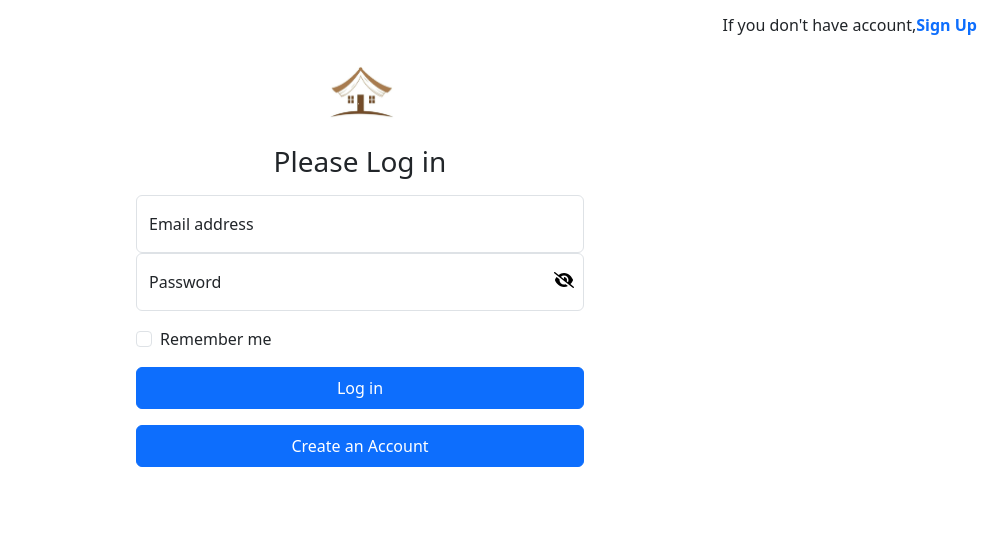
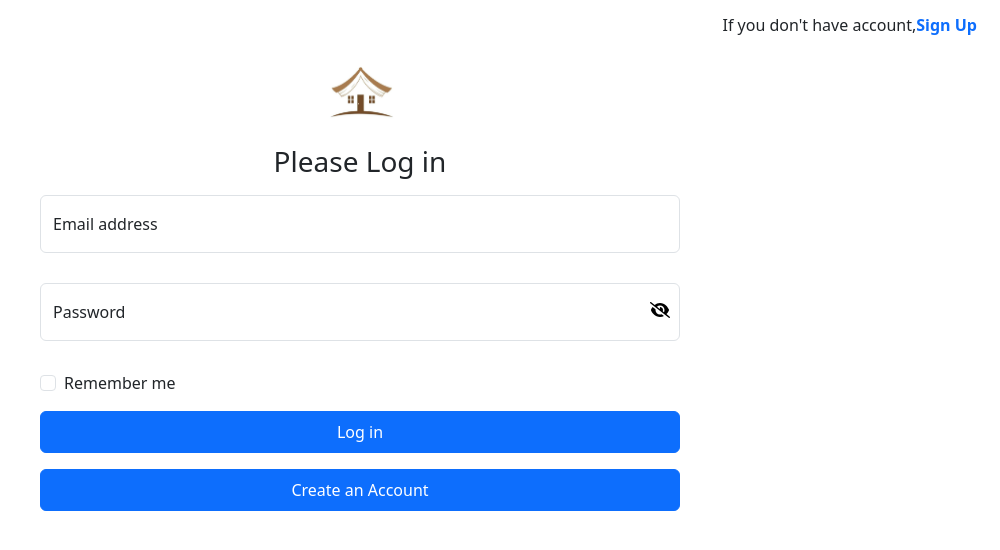
Before and after one commit to kushagra0333/pustak-ghar, a React (Create React App) app: page /pustak-ghar/login in a window 1280 px wide. Shown: the top 550 px of the page, without its empty margins (280-1280 px from the left). Built offline with nearby package versions, Linux system fonts and the light colour scheme.

Commit message:
update logi signup

```diff
--- a/src/components/login.css
+++ b/src/components/login.css
@@ -1,5 +1,8 @@
 .form-signin{
-    width: 35%;
+    width: 50%;
+}
+.form-floating{
+    margin-bottom: 30px;
 }
 .eye-btn{
     border: 0;
--- a/src/components/login.jsx
+++ b/src/components/login.jsx
@@ -46,7 +46,9 @@ const Login = () => {
             </Navbar>
             <div className="form-signin m-auto mt-5">
                 <form onSubmit={handleSubmit}>
+                    <Link to="/">
                     <img className="mb-4" src={Logo} alt="" width="72" height="57" />
+                    </Link>
                     <h1 className="h3 mb-3 fw-normal">Please Log in</h1>
 
                     <div className="form-floating">
@@ -60,7 +62,7 @@ const Login = () => {
                             onBlur={validateEmail}
                         />
                         <label htmlFor="floatingInput">Email address</label>
-                        {!emailValid && <div className="text-danger mb-3">Please enter a valid email address.</div>}
+                        {!emailValid && <div className="text-danger">Please enter a valid email address.</div>}
                     </div>
                     <div className="form-floating">
                         <input
@@ -73,7 +75,7 @@ const Login = () => {
                             onBlur={validatePassword}
                         />
                         <label htmlFor="floatingPassword">Password</label>
-                        {!passwordValid && <div className="text-danger mb-2">Please enter a password.</div>}
+                        {!passwordValid && <div className="text-danger ">Please enter a password.</div>}
                         <div className="input-group-append">
                             <button
                                 className="eye-btn"
--- a/src/components/signup.css
+++ b/src/components/signup.css
@@ -1,3 +1,6 @@
+.form-floating{
+    margin-bottom: 30px;
+}
 .login-signup{
     position: absolute;
     right: 15px;
--- a/src/components/signup.jsx
+++ b/src/components/signup.jsx
@@ -66,7 +66,9 @@ const Signup = () => {
             </Navbar>
             <div className="form-signin m-auto mt-5">
                 <form onSubmit={handleSubmit}>
+                <Link to="/">
                     <img className="mb-4" src={Logo} alt="" width="72" height="57" />
+                    </Link>
                     <h1 className="h3 mb-3 fw-normal">Please Sign Up</h1>
                     <Row>
                         <Col sm>
@@ -81,7 +83,7 @@ const Signup = () => {
                                     onBlur={validateFirstName}
                                 />
                                 <label htmlFor="floatingInput">First Name</label>
-                                {!firstNameValid && <div className="text-danger mb-3">Invalid First Name.</div>}
+                                {!firstNameValid && <div className="text-danger ">Invalid First Name.</div>}
                             </div>
                         </Col>
                         <Col sm>
@@ -96,7 +98,7 @@ const Signup = () => {
                                     onBlur={validateLastName}
                                 />
                                 <label htmlFor="floatingInput">Last Name</label>
-                                {!lastNameValid && <div className="text-danger mb-3">Invalid Last Name.</div>}
+                                {!lastNameValid && <div className="text-danger">Invalid Last Name.</div>}
                             </div>
                         </Col>
                     </Row>
@@ -111,7 +113,7 @@ const Signup = () => {
                             onBlur={validateEmail}
                         />
                         <label htmlFor="floatingInput">Email address</label>
-                        {!emailValid && <div className="text-danger mb-3">Please enter a valid email address.</div>}
+                        {!emailValid && <div className="text-danger">Please enter a valid email address.</div>}
                     </div>
                     <div className="form-floating">
                         <input
@@ -124,7 +126,7 @@ const Signup = () => {
                             onBlur={validatePhoneNumber}
                         />
                         <label htmlFor="floatingInput">Phone Number</label>
-                        {!phoneNumberValid && <div className="text-danger mb-3">Please enter a valid phone number.</div>}
+                        {!phoneNumberValid && <div className="text-danger">Please enter a valid phone number.</div>}
                     </div>
 
                     <div className="form-floating">
@@ -138,7 +140,7 @@ const Signup = () => {
                             onBlur={validatePassword}
                         />
                         <label htmlFor="floatingPassword">Password</label>
-                        {!passwordValid && <div className="text-danger mb-2">Please enter a password.</div>}
+                        {!passwordValid && <div className="text-danger ">Please enter a password.</div>}
                         <div className="input-group-append">
                             <button
                                 className="eye-btn"
@@ -161,7 +163,7 @@ const Signup = () => {
                         />
                         <label htmlFor="floatingPassword">Confirm Password</label>
                         {(!confirmPasswordValid && confirmPassword !== '') && (
-                            <div className="text-danger mb-2">Passwords do not match.</div>
+                            <div className="text-danger ">Passwords do not match.</div>
                             )}
                         <div className="input-group-append">
                             <button
```
